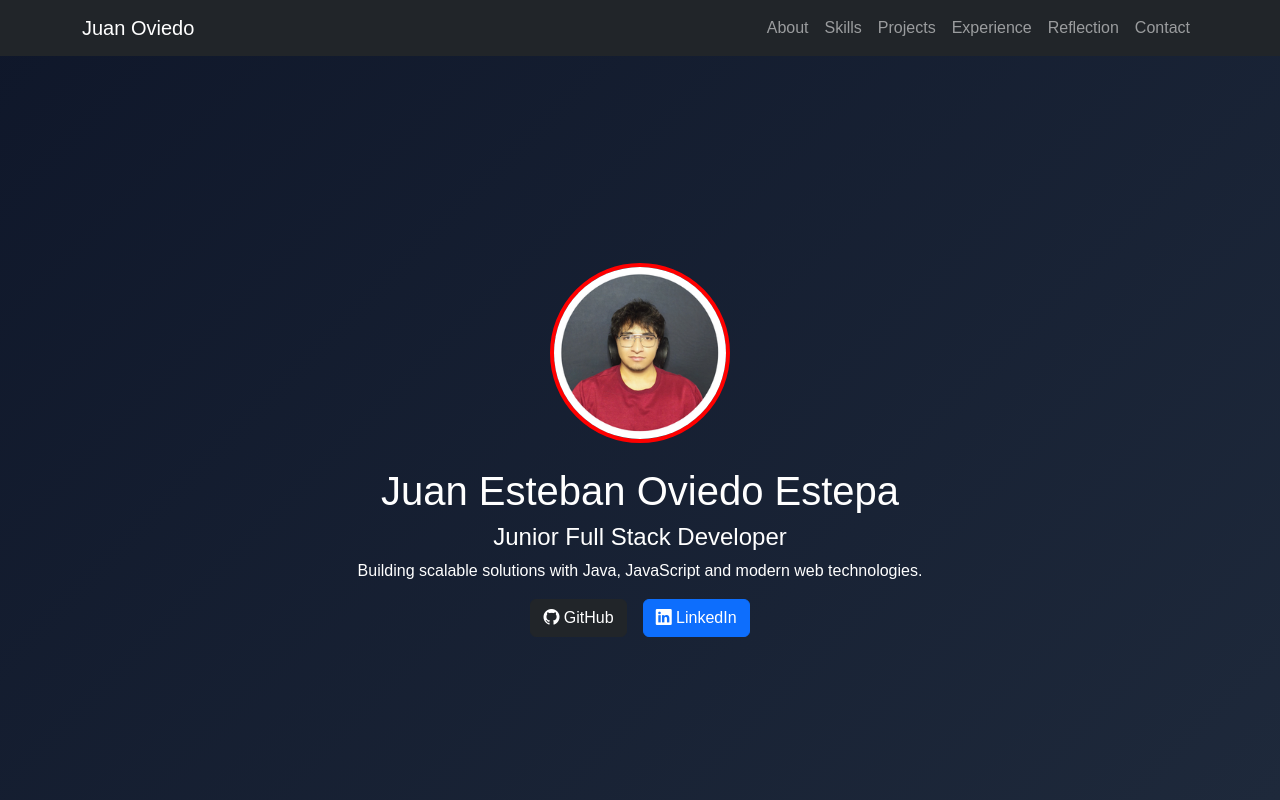
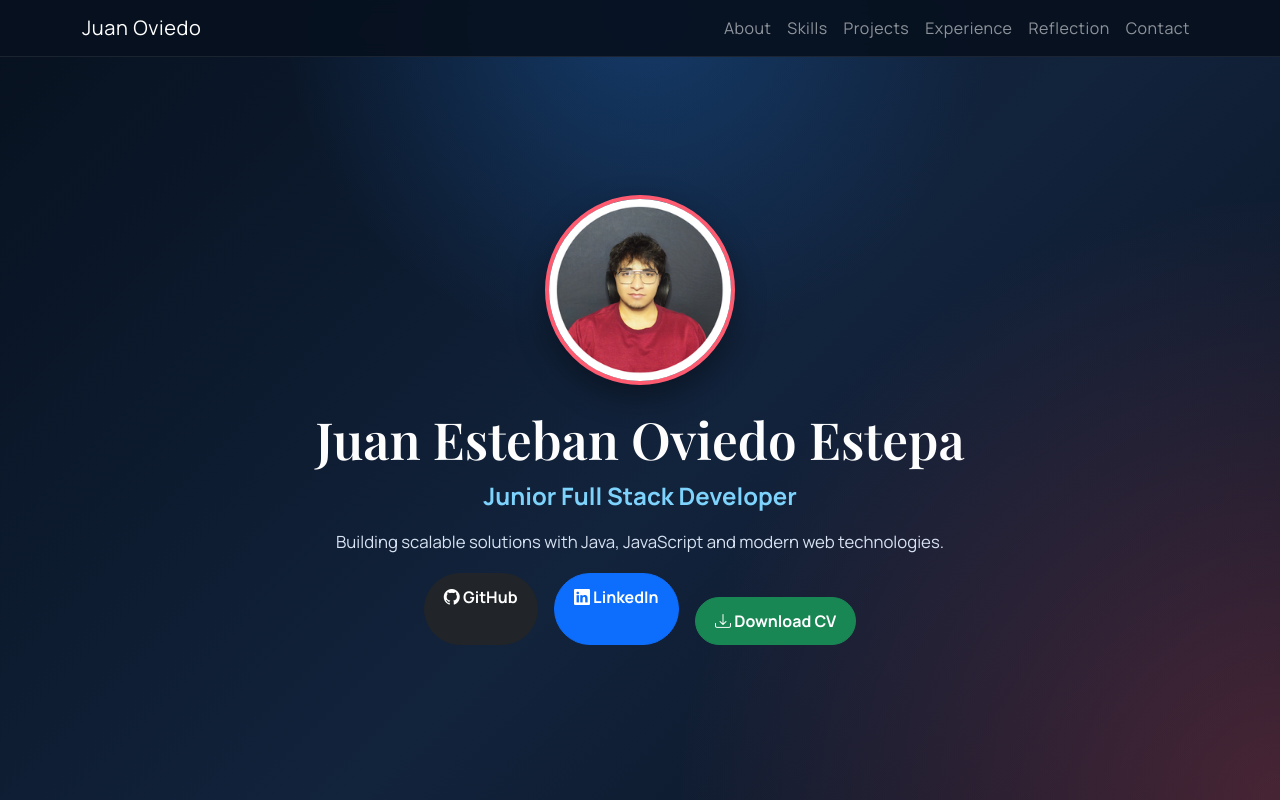
Before and after one commit to Deracz/Juanes-Portafolio, a plain HTML site: page index.html in a window 1280 px wide. Shown: the top 800 px of the page. Drawn offline with nearby package versions, Linux system fonts and the light colour scheme.

Commit message:
Detalles visuales y CV

```diff
--- a/index.html
+++ b/index.html
@@ -8,6 +8,9 @@
 
     <link href="https://cdn.jsdelivr.net/npm/bootstrap@5.3.3/dist/css/bootstrap.min.css" rel="stylesheet">
     <link href="https://cdn.jsdelivr.net/npm/bootstrap-icons@1.11.3/font/bootstrap-icons.min.css" rel="stylesheet">
+    <link rel="preconnect" href="https://fonts.googleapis.com">
+    <link rel="preconnect" href="https://fonts.gstatic.com" crossorigin>
+    <link href="https://fonts.googleapis.com/css2?family=Manrope:wght@400;500;700;800&family=Playfair+Display:wght@600;700&display=swap" rel="stylesheet">
     <link rel="stylesheet" href="style.css">
 </head>
 
@@ -49,6 +52,11 @@
                 <a href="https://www.linkedin.com/in/juanesoviedo-it-support/" target="_blank" class="btn btn-primary">
                     <i class="bi bi-linkedin"></i> LinkedIn
                 </a>
+                <div class="mt-4">
+                    <a href="CV-Juan-Oviedo.pdf" download class="btn btn-success">
+                        <i class="bi bi-download"></i> Download CV
+                    </a>
+                </div>
             </div>
         </div>
     </section>
--- a/style.css
+++ b/style.css
@@ -1,42 +1,142 @@
 body {
-    background: #0f172a;
-    color: white;
-    font-family: Arial, sans-serif;
+    background: linear-gradient(180deg, #07111f 0%, #0b1527 100%);
+    color: #f8fbff;
+    font-family: 'Manrope', sans-serif;
     scroll-behavior: smooth;
+    margin: 0;
+}
+
+.navbar {
+    background: rgba(7, 17, 31, 0.92) !important;
+    backdrop-filter: blur(8px);
+    border-bottom: 1px solid rgba(255, 255, 255, 0.08);
+}
+
+.navbar-brand,
+.nav-link {
+    letter-spacing: 0.03em;
 }
 
 .hero {
-    height: 100vh;
-    background: linear-gradient(135deg, #0f172a, #1e293b);
+    min-height: 100vh;
+    display: flex;
+    align-items: center;
+    justify-content: center;
+    background:
+        radial-gradient(circle at top, rgba(39, 140, 255, 0.28), transparent 35%),
+        radial-gradient(circle at bottom right, rgba(255, 91, 112, 0.25), transparent 40%),
+        linear-gradient(135deg, #07111f, #12233c 55%, #0a1220);
+    text-align: center;
+    padding: 120px 0 80px;
+}
+
+.hero .container {
+    max-width: 780px;
+}
+
+.hero h1,
+section h2,
+.card h4 {
+    font-family: 'Playfair Display', serif;
+}
+
+.hero h1 {
+    font-size: clamp(2.1rem, 4vw, 3.5rem);
+    margin-bottom: 12px;
+    color: #fdfdfd;
+}
+
+.hero h4 {
+    color: #7dd3fc;
+    font-weight: 700;
+    margin-bottom: 16px;
+}
+
+.hero p {
+    color: #d7e2f2;
+    font-size: 1.05rem;
+    max-width: 700px;
+    margin: 0 auto;
 }
 
 .profile-img {
-    width: 180px;
-    height: 180px;
+    width: 190px;
+    height: 190px;
     object-fit: cover;
-    border: 4px solid red;
+    border: 4px solid #ff5b70;
+    box-shadow: 0 12px 30px rgba(0, 0, 0, 0.35);
 }
 
 section {
-    padding-top: 100px;
+    padding-top: 90px;
+    padding-bottom: 30px;
+    text-align: center;
+}
+
+section .row {
+    justify-content: center;
 }
 
 h2 {
     margin-bottom: 30px;
-    color: #f63b3b;
+    color: #ff5b70;
+    font-size: 2rem;
+}
+
+section p,
+section li {
+    color: #dde7f6;
+    line-height: 1.8;
 }
 
 .card {
-    background: white;
-    color: black;
-    border-radius: 15px;
-    transition: 0.3s;
+    background: linear-gradient(180deg, #ffffff, #f6f9ff);
+    color: #101828;
+    border: none;
+    border-radius: 18px;
+    padding: 24px;
+    box-shadow: 0 10px 24px rgba(0, 0, 0, 0.15);
+    transition: transform 0.25s ease, box-shadow 0.25s ease;
+    height: 100%;
 }
 
 .card:hover {
-    transform: translateY(-5px);
+    transform: translateY(-6px);
+    box-shadow: 0 16px 34px rgba(8, 21, 44, 0.24);
+}
+
+.btn {
+    border-radius: 999px;
+    padding: 0.7rem 1.2rem;
+    font-weight: 700;
+    transition: all 0.25s ease;
+}
+
+.btn:hover {
+    transform: translateY(-2px);
+}
+
+#experience ul {
+    list-style: none;
+    padding: 0;
+    margin: 0 auto;
+    max-width: 700px;
+}
+
+#experience li {
+    margin-bottom: 14px;
+    padding: 14px 18px;
+    border-radius: 12px;
+    background: rgba(255, 255, 255, 0.04);
+    border: 1px solid rgba(125, 211, 252, 0.18);
+}
+
+#contact a.btn {
+    margin-top: 10px;
 }
 
 footer {
-    background: black;
+    background: #050a13;
+    color: #a8b4ca;
+    margin-top: 40px;
 }
```
